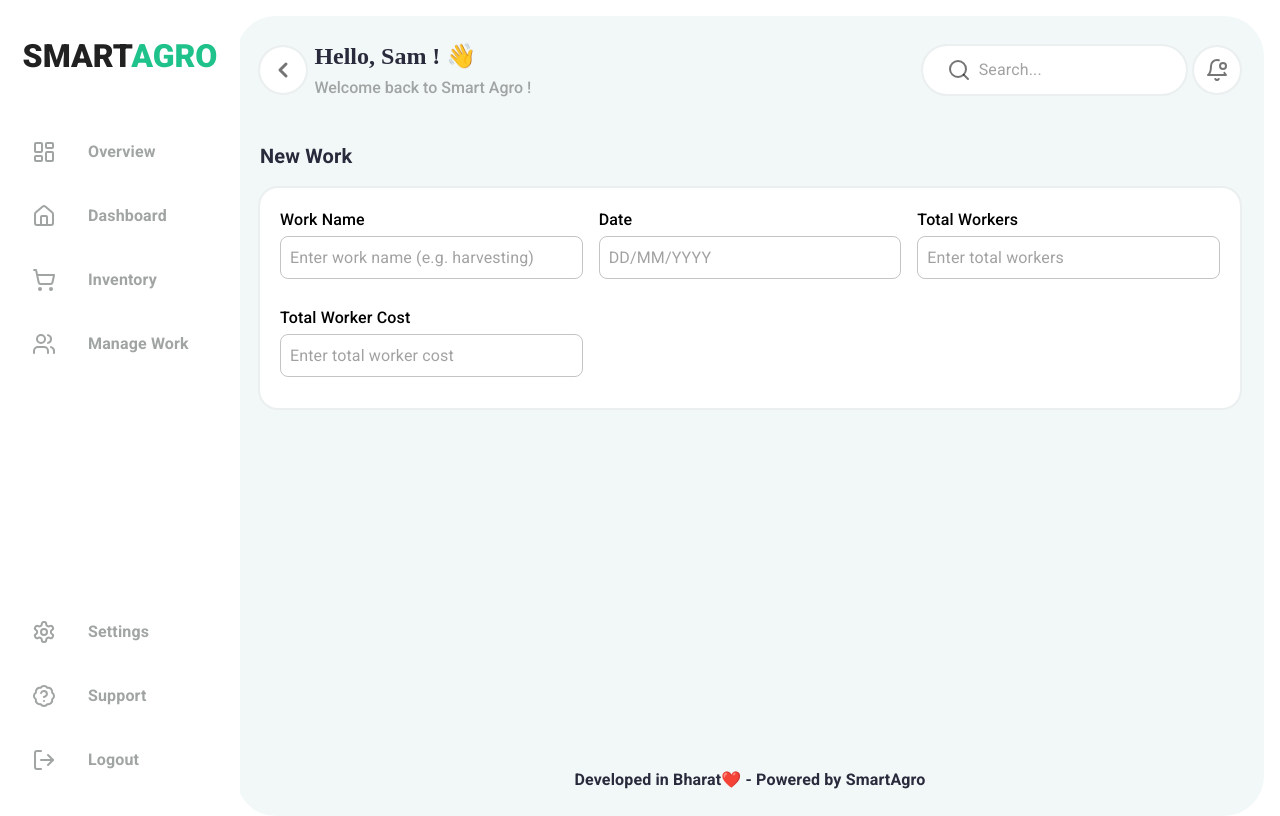
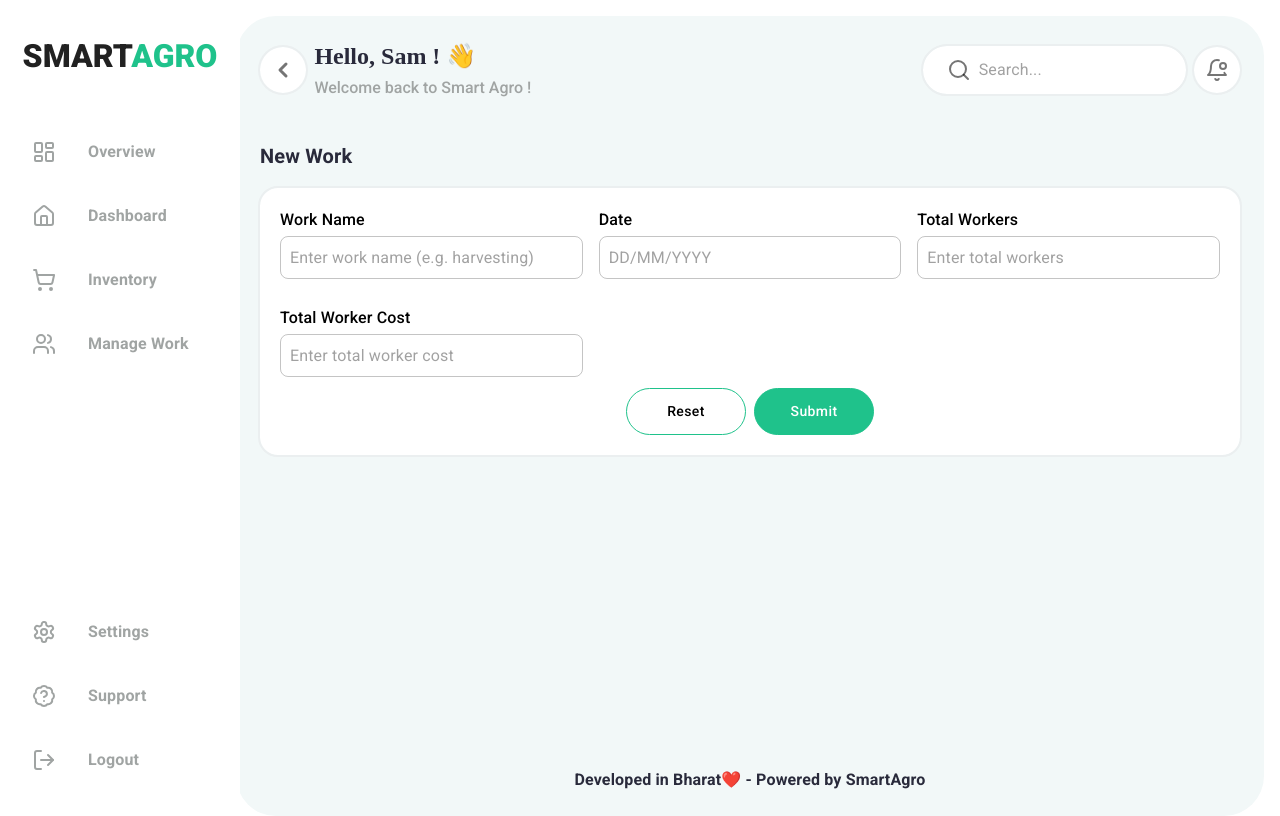
Before and after one commit to SambhajiShinde1234/saas-web-application-smart-agro, a React (Vite) app: page /work/new in a window 1280 px wide. Built offline with nearby package versions, Linux system fonts and the light colour scheme.

Commit message:
updated new inventory form

```diff
--- a/src/pages/Inventory/components/NewInventory.jsx
+++ b/src/pages/Inventory/components/NewInventory.jsx
@@ -210,7 +210,7 @@
                 Reset
               </DxButton>
               <DxButton type="submit" sx={{ width: '120px' }}>
-                Add
+                Submit
               </DxButton>
             </StyledFlexCenter>
           </StyledCardStack>
--- a/src/pages/manage-labour/components/NewWork.jsx
+++ b/src/pages/manage-labour/components/NewWork.jsx
@@ -1,11 +1,16 @@
 import { useForm } from 'react-hook-form';
-import { StyledCard, StyledCardStack } from '../../../components/styled/styled';
+import {
+  StyledCard,
+  StyledCardStack,
+  StyledFlexCenter,
+} from '../../../components/styled/styled';
 import DxPrimaryTypography from '../../../components/ui/DxPrimaryTypography';
 import { Grid2 } from '@mui/material';
 import DxTextField from '../../../components/ui/DxTextField';
 import { yupResolver } from '@hookform/resolvers/yup';
 import * as yup from 'yup';
 import DxDatePicker from '../../../components/ui/DxDatePicker';
+import DxButton from '../../../components/ui/DxButton';
 
 const taskValidationSchema = yup.object({
   work: yup.string().trim().required('Work title is required'),
@@ -26,6 +31,7 @@
   const {
     handleSubmit,
     control,
+    reset,
     formState: { errors },
   } = useForm({
     resolver: yupResolver(taskValidationSchema),
@@ -81,6 +87,18 @@
               />
             </Grid2>
           </Grid2>
+          <StyledFlexCenter>
+            <DxButton
+              variant="secondary"
+              onClick={() => reset()}
+              sx={{ width: '120px' }}
+            >
+              Reset
+            </DxButton>
+            <DxButton type="sumbit" sx={{ width: '120px' }}>
+              Submit
+            </DxButton>
+          </StyledFlexCenter>
         </form>
       </StyledCard>
     </StyledCardStack>
```
